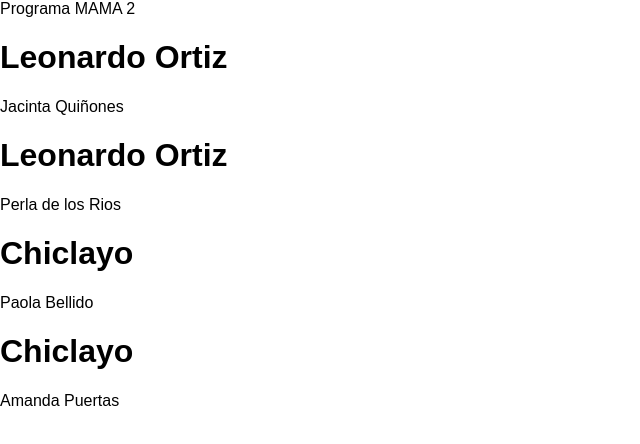
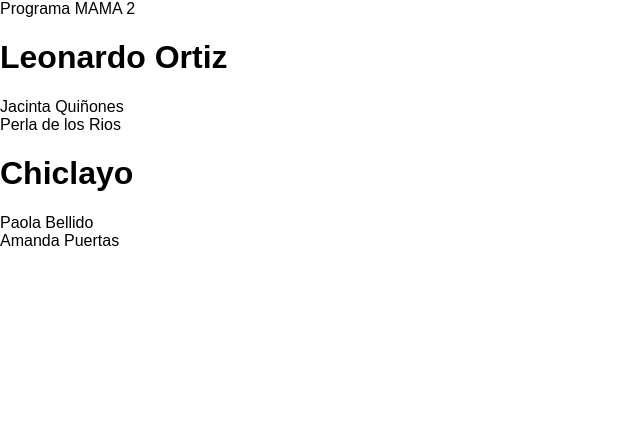
Before and after one commit to ManuelBorja/mamajs, a React (Create React App) app: page / in a window 1280 px wide. Shown: the top 444 px of the page, without its empty margins (0-640 px from the left). Built offline with nearby package versions, Linux system fonts and the light colour scheme; the HTML template or start-up script is replaced by a standard one.

Commit message:
carga en casa

```diff
--- a/src/App.js
+++ b/src/App.js
@@ -3,10 +3,10 @@ import Madres from './Componentes/Madres';
 import './App.css';
 
 var MADRES = [
-  {nombre:'Jacinta Quiñones',centro:'Leonardo Ortiz'},
-  {nombre:'Perla  de los Rios',centro:'Leonardo Ortiz'},
-  {nombre:'Paola Bellido',centro:'Chiclayo'},
-  {nombre:'Amanda Puertas',centro:'Chiclayo'}
+  {nombre:'Jacinta Quiñones',centro:'Leonardo Ortiz',dni:'09500001'},
+  {nombre:'Perla  de los Rios',centro:'Leonardo Ortiz',dni:'09500002'},
+  {nombre:'Paola Bellido',centro:'Chiclayo',dni:'09500003'},
+  {nombre:'Amanda Puertas',centro:'Chiclayo',dni:'09500004'}
 ]
 
 class App extends Component {
--- a/src/Componentes/MadreItem.js
+++ b/src/Componentes/MadreItem.js
@@ -4,8 +4,7 @@ class MadreItem extends Component {
   render() {
     return (
       <div>
-           <h1>{this.props.madre.centro}</h1>
-           {this.props.madre.nombre}
+           {this.props.nombre}
       </div>
     );
   }
--- a/src/Componentes/Madres.js
+++ b/src/Componentes/Madres.js
@@ -4,26 +4,20 @@ import Centro from './Centro';
 
 class Madres extends Component {
   render() {
-    let madresitems;
-    let categoria;
+    let lineas = [];
+    let uCentro = null;
     if(this.props.madres){
-      madresitems = this.props.madres.map(
-        (madre) => {
-          if(categoria!=madre.centro){
-            categoria = <Centro nombre="{madre.centro}" />
-          };
-          return (
-            <div>
-               {categoria}
-               <MadreItem madre={madre} />
-            </div>
-          );
-        }
-      );
-    }
+      this.props.madres.forEach(function(madre){
+        if(uCentro!==madre.centro){
+          lineas.push( <Centro centro={madre.centro} key={madre.centro} />);
+          uCentro=madre.centro;
+        };
+        lineas.push( <MadreItem nombre={madre.nombre} key={madre.dni} />);
+      });
+    };
     return (
       <div>
-          {madresitems}
+          {lineas}
       </div>
     );
   }
```
